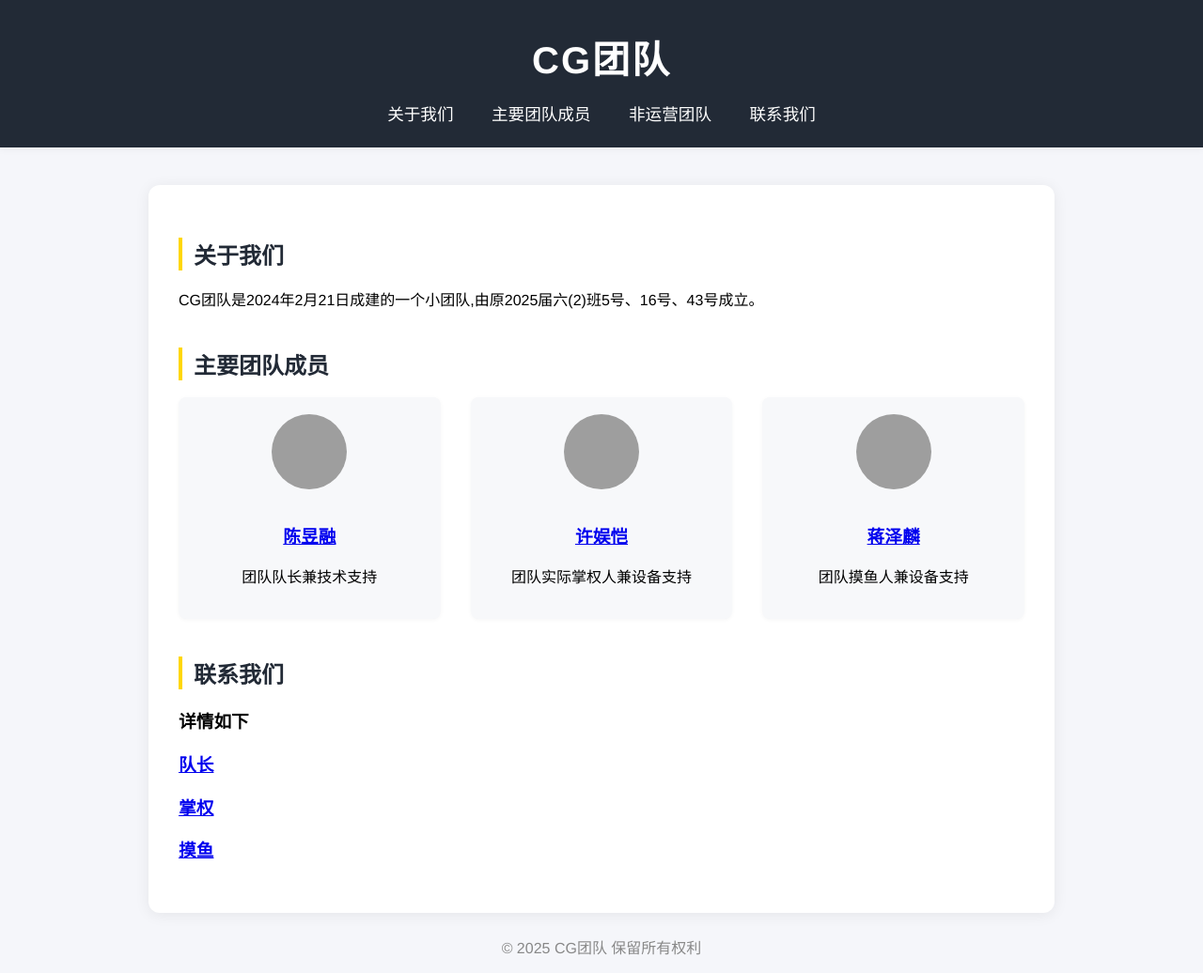
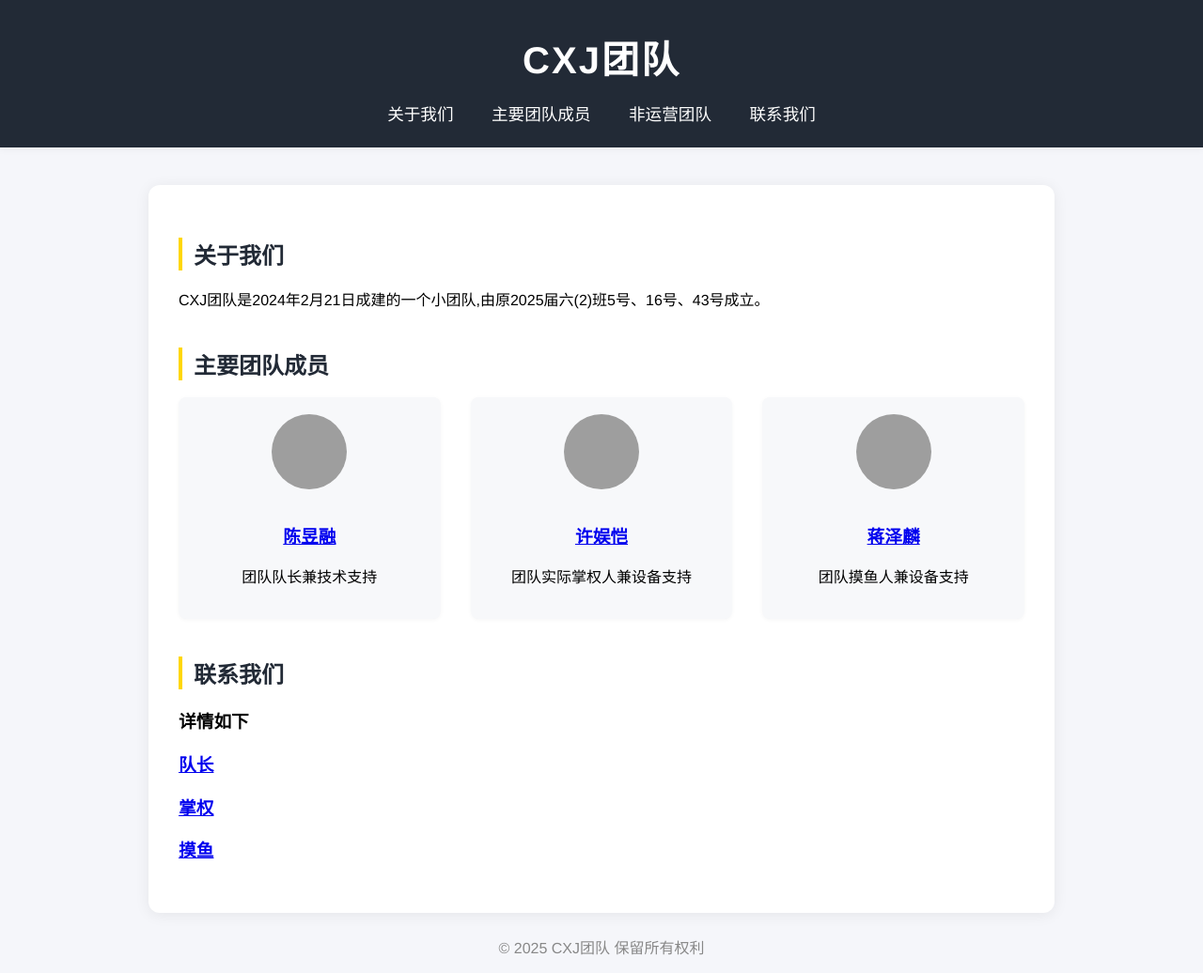
Before and after one commit to cyr-david/HTML, a plain HTML site: page index.html in a window 1280 px wide. Shown: the whole page at 94% size. Drawn offline with Linux system fonts and the light colour scheme; grey boxes are pictures that could not be loaded.

Commit message:
Add files via upload

```diff
--- a/index.html
+++ b/index.html
@@ -10,14 +10,14 @@ index.html
     <!-- 响应式设计，适配移动端 -->
     <meta name="viewport" content="width=device-width, initial-scale=1.0">
     <!-- 网页标题 -->
-    <title>CG工作室</title>
+    <title>CXJ工作室</title>
     <!-- 引入外部CSS样式表 -->
     <link rel="stylesheet" href="style.css">
 </head>
 <body>
     <!-- 网站头部，包含标题和导航栏 -->
     <header>
-        <h1>CG团队</h1>
+        <h1>CXJ团队</h1>
         <nav>
             <!-- 导航链接，可根据需要添加更多 -->
             <a href="#about">关于我们</a>
@@ -33,7 +33,7 @@ index.html
             <h2>关于我们</h2>
             <p>
                 <!-- 简要介绍工作室 -->
-                CG团队是2024年2月21日成建的一个小团队,由原2025届六(2)班5号、16号、43号成立。
+                CXJ团队是2024年2月21日成建的一个小团队,由原2025届六(2)班5号、16号、43号成立。
             </p>
         </section>
 
@@ -74,7 +74,7 @@ index.html
     </main>
     <!-- 页脚信息 -->
     <footer>
-        &copy; 2025 CG团队 保留所有权利
+        &copy; 2025 CXJ团队 保留所有权利
     </footer>
 </body>
 </html>
```
